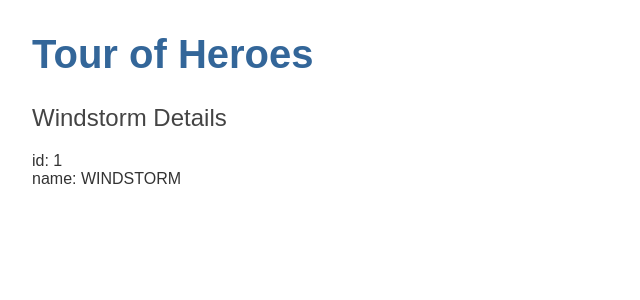
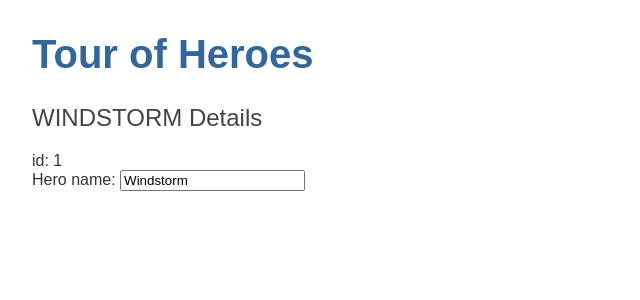
Before and after one commit to Access-Point-Program/cohort-3-tour-of-heroes, an Angular app in the folder tour-of-heroes/: page / in a window 1280 px wide. Shown: the top 300 px of the page, without its empty margins (0-640 px from the left). Built offline with nearby package versions, Linux system fonts and the light colour scheme.

Commit message:
Allowing edits to the heroes

```diff
--- a/tour-of-heroes/src/app/app.module.ts
+++ b/tour-of-heroes/src/app/app.module.ts
@@ -4,6 +4,7 @@
 import { AppRoutingModule } from './app-routing.module';
 import { AppComponent } from './app.component';
 import { HeroesComponent } from './heroes/heroes.component';
+import {FormsModule} from "@angular/forms";
 
 @NgModule({
   declarations: [
@@ -12,7 +13,8 @@
   ],
   imports: [
     BrowserModule,
-    AppRoutingModule
+    AppRoutingModule,
+    FormsModule
   ],
   providers: [],
   bootstrap: [AppComponent]
--- a/tour-of-heroes/src/app/heroes/heroes.component.html
+++ b/tour-of-heroes/src/app/heroes/heroes.component.html
@@ -1,3 +1,6 @@
-<h2>{{hero.name}} Details</h2>
+<h2>{{hero.name | uppercase}} Details</h2>
 <div><span>id: </span>{{hero.id}}</div>
-<div><span>name: </span>{{hero.name | uppercase}}</div>
+<div>
+  <label for="name">Hero name: </label>
+  <input id="name" [(ngModel)]="hero.name" placeholder="name">
+</div>
```
